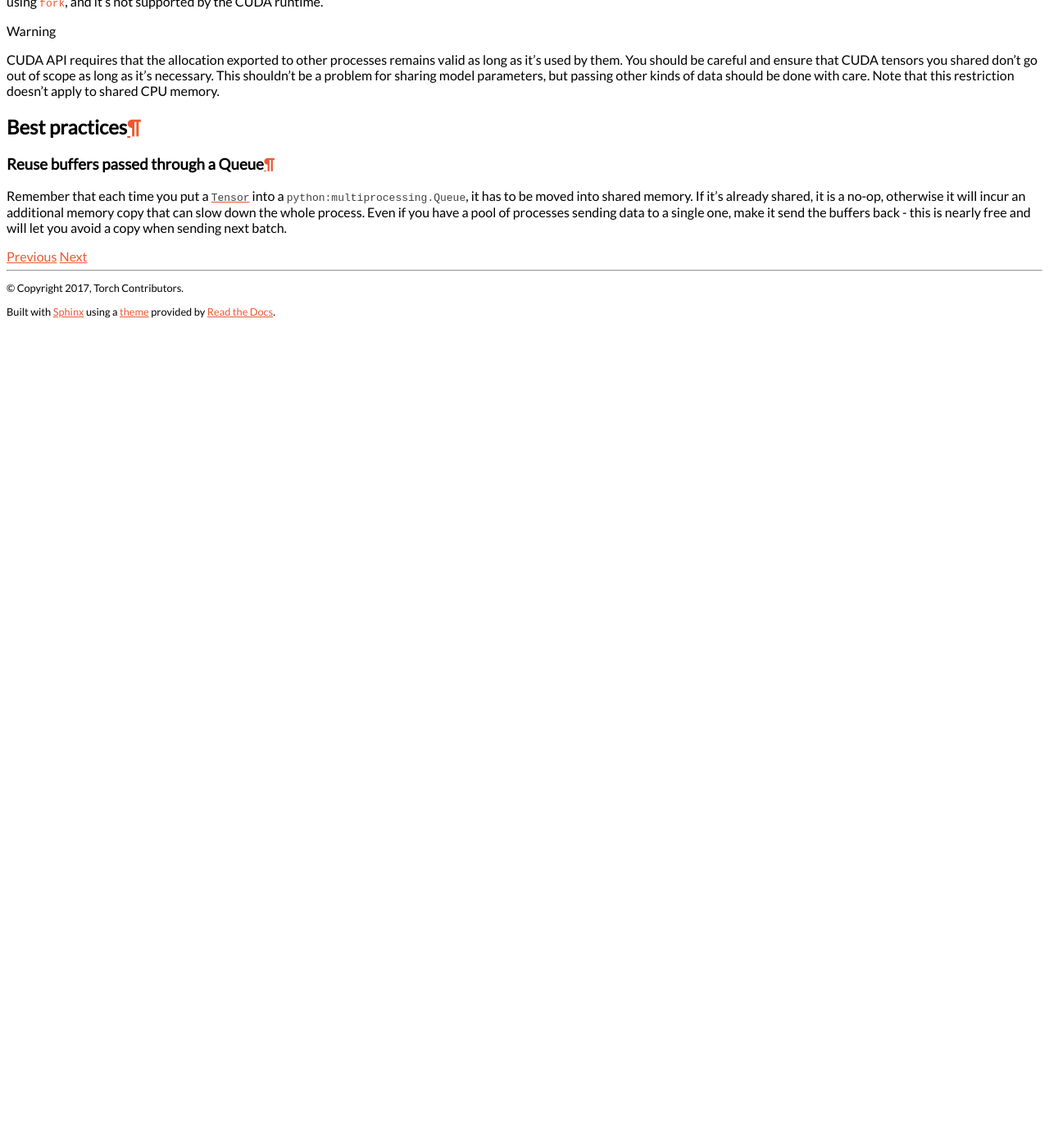
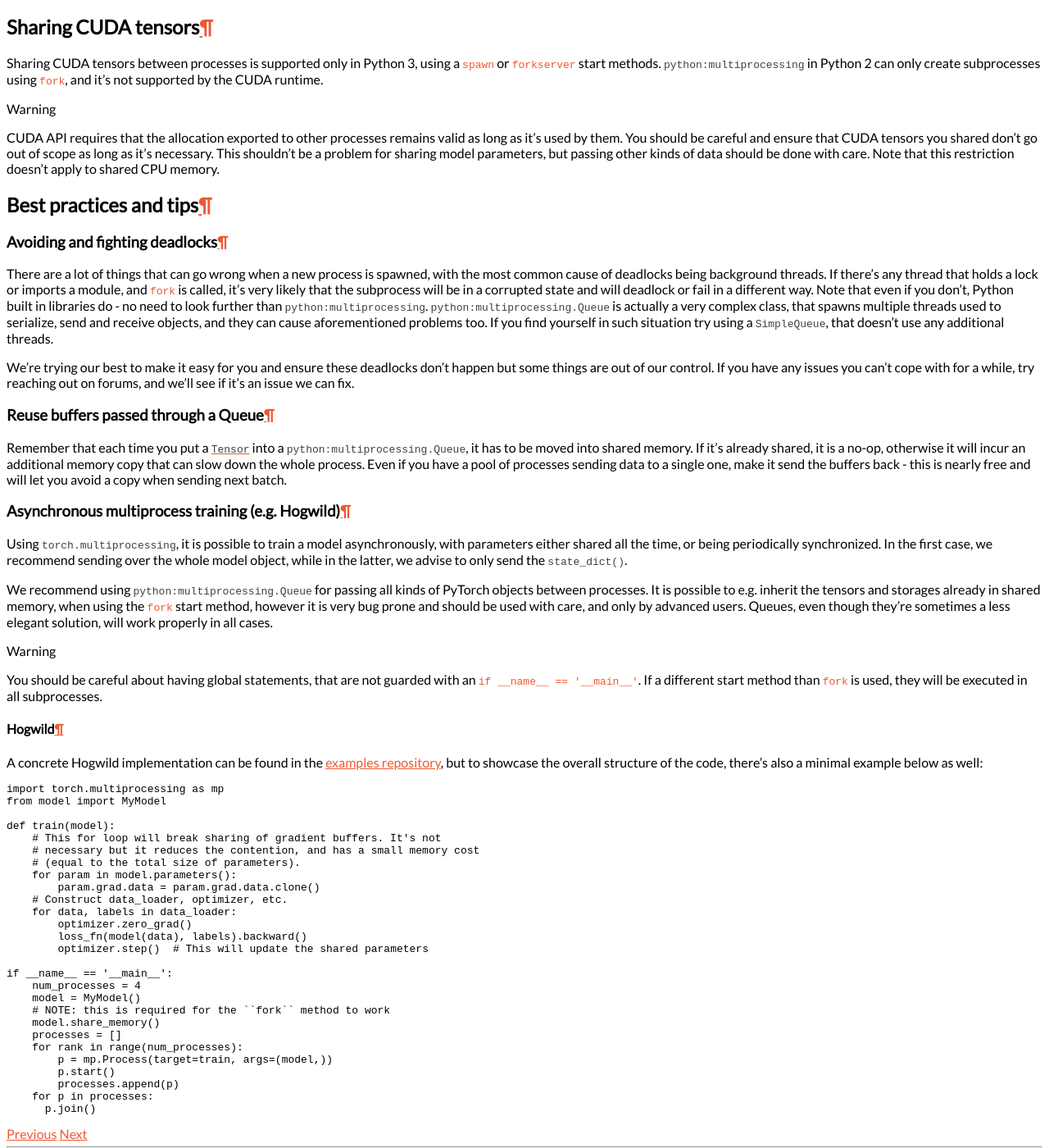
Before and after one commit to kleistern8z/pytorch, a Sphinx documentation site: the page built from docs/source/notes/multiprocessing.rst, in a window 1280 px wide and 1400 px high, scrolled down 2696 px. Shown: the whole window at 82% size. Built offline with Sphinx 7.4.7 and the Read the Docs theme 2.0.0, drawn with Linux system fonts in a browser that asks for light colours; before the commit the page ends 3092 px from its top, so only the background shows below that; some of the changed text lies outside the part shown.

Commit message:
Add torch.utils.data docs and improve notes (#460)
* Add torch.utils.data docs and improve notes

```diff
--- a/docs/source/notes/multiprocessing.rst
+++ b/docs/source/notes/multiprocessing.rst
@@ -34,8 +34,28 @@ by the CUDA runtime.
     apply to shared CPU memory.
 
 
-Best practices
---------------
+Best practices and tips
+-----------------------
+
+Avoiding and fighting deadlocks
+^^^^^^^^^^^^^^^^^^^^^^^^^^^^^^^
+
+There are a lot of things that can go wrong when a new process is spawned, with
+the most common cause of deadlocks being background threads. If there's any
+thread that holds a lock or imports a module, and ``fork`` is called, it's very
+likely that the subprocess will be in a corrupted state and will deadlock or
+fail in a different way. Note that even if you don't, Python built in
+libraries do - no need to look further than :mod:`python:multiprocessing`.
+:class:`python:multiprocessing.Queue` is actually a very complex class, that
+spawns multiple threads used to serialize, send and receive objects, and they
+can cause aforementioned problems too. If you find yourself in such situation
+try using a :class:`~python:multiprocessing.queues.SimpleQueue`, that doesn't
+use any additional threads.
+
+We're trying our best to make it easy for you and ensure these deadlocks don't
+happen but some things are out of our control. If you have any issues you can't
+cope with for a while, try reaching out on forums, and we'll see if it's an
+issue we can fix.
 
 Reuse buffers passed through a Queue
 ^^^^^^^^^^^^^^^^^^^^^^^^^^^^^^^^^^^^
@@ -46,3 +66,62 @@ If it's already shared, it is a no-op, otherwise it will incur an additional
 memory copy that can slow down the whole process. Even if you have a pool of
 processes sending data to a single one, make it send the buffers back - this
 is nearly free and will let you avoid a copy when sending next batch.
+
+Asynchronous multiprocess training (e.g. Hogwild)
+^^^^^^^^^^^^^^^^^^^^^^^^^^^^^^^^^^^^^^^^^^^^^^^^^
+
+Using :mod:`torch.multiprocessing`, it is possible to train a model
+asynchronously, with parameters either shared all the time, or being
+periodically synchronized. In the first case, we recommend sending over the whole
+model object, while in the latter, we advise to only send the
+:meth:`~torch.nn.Module.state_dict`.
+
+We recommend using :class:`python:multiprocessing.Queue` for passing all kinds
+of PyTorch objects between processes. It is possible to e.g. inherit the tensors
+and storages already in shared memory, when using the ``fork`` start method,
+however it is very bug prone and should be used with care, and only by advanced
+users. Queues, even though they're sometimes a less elegant solution, will work
+properly in all cases.
+
+.. warning::
+
+    You should be careful about having global statements, that are not guarded
+    with an ``if __name__ == '__main__'``. If a different start method than
+    ``fork`` is used, they will be executed in all subprocesses.
+
+Hogwild
+~~~~~~~
+
+A concrete Hogwild implementation can be found in the `examples repository`__,
+but to showcase the overall structure of the code, there's also a minimal
+example below as well::
+
+    import torch.multiprocessing as mp
+    from model import MyModel
+
+    def train(model):
+        # This for loop will break sharing of gradient buffers. It's not
+        # necessary but it reduces the contention, and has a small memory cost
+        # (equal to the total size of parameters).
+        for param in model.parameters():
+            param.grad.data = param.grad.data.clone()
+        # Construct data_loader, optimizer, etc.
+        for data, labels in data_loader:
+            optimizer.zero_grad()
+            loss_fn(model(data), labels).backward()
+            optimizer.step()  # This will update the shared parameters
+
+    if __name__ == '__main__':
+        num_processes = 4
+        model = MyModel()
+        # NOTE: this is required for the ``fork`` method to work
+        model.share_memory()
+        processes = []
+        for rank in range(num_processes):
+            p = mp.Process(target=train, args=(model,))
+            p.start()
+            processes.append(p)
+        for p in processes:
+          p.join()
+
+.. __: https://github.com/pytorch/examples/tree/master/mnist_hogwild
```
Also changed, not shown: docs/source/notes/cuda.rst (+24 -1 lines), 4 other files.
